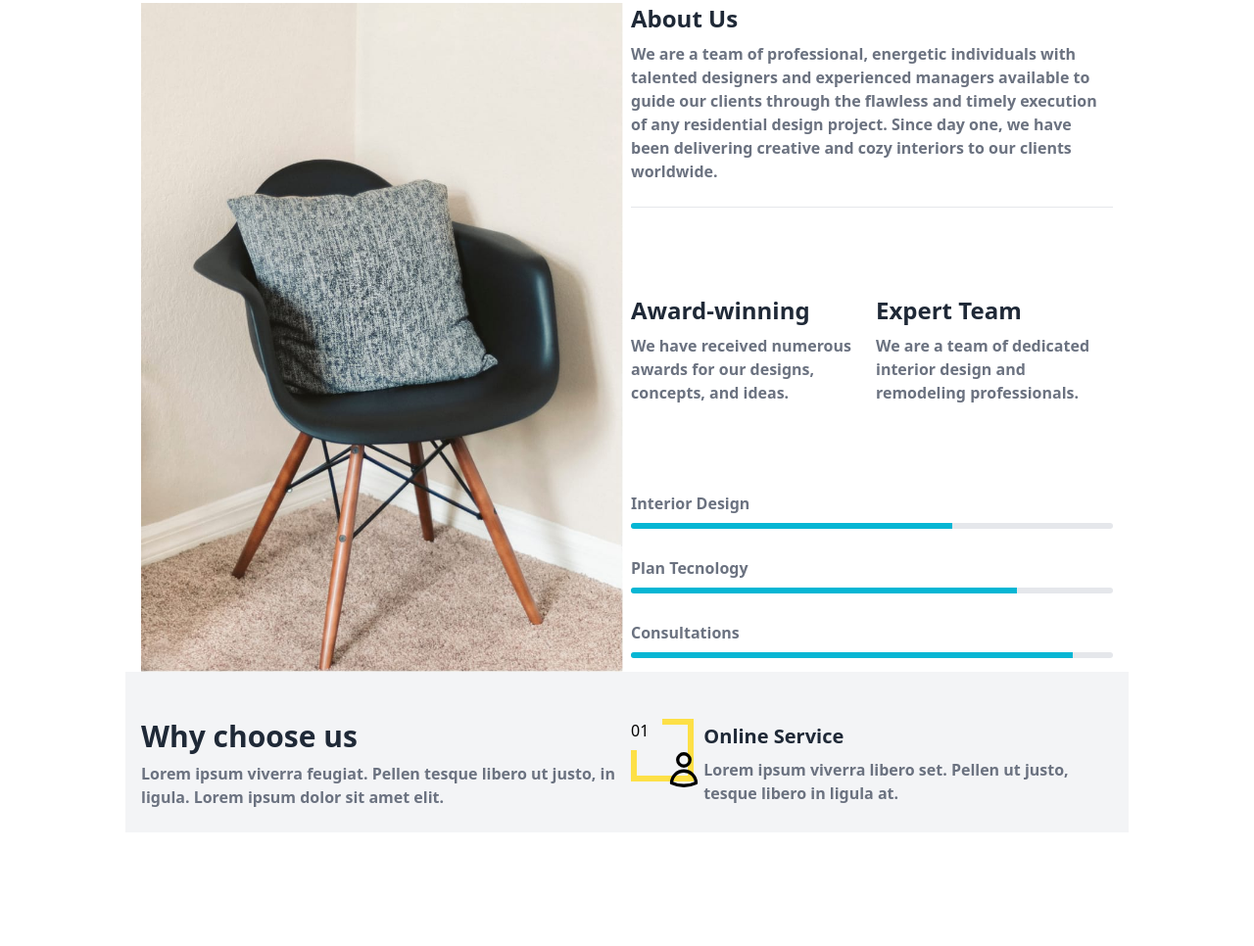
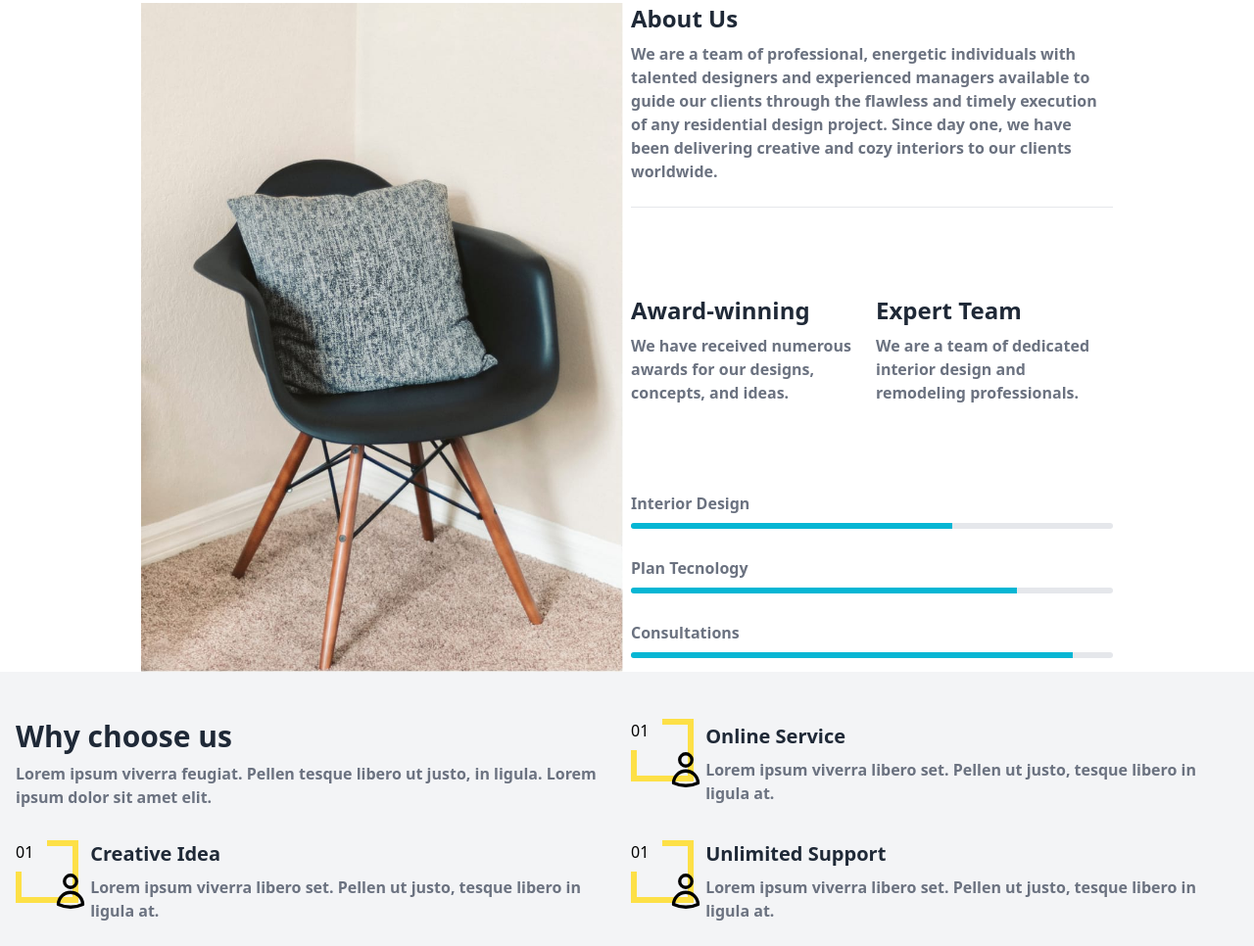
Before and after one commit to HeAkbari/living-room, a website: page src/index.html in a window 1280 px wide. Shown: the part 1005-1971 px from the top of the page at 98% size. Before the commit the page ends 1855 px from the top, so only its background shows below. Drawn offline with nearby package versions, Linux system fonts and the light colour scheme.

Commit message:
feat: create squre element

```diff
--- a/src/index.html
+++ b/src/index.html
@@ -150,18 +150,19 @@
   <main class="flex flex-col items-center h-full w-full">
     <section class="w-full relative px-4 max-w-5xl">
       <div class="w-full pt-12 grid grid-cols-1 md:grid-cols-2 md:gap-2">
-        <img src="./img/about-long1.jpg" alt="about-long1" class="aspect-square md:aspect-auto object-cover " />
+        <img src="./img/about-long1.jpg" alt="about-long1" class="aspect-square md:aspect-auto object-cover" />
 
         <div class="flex flex-col pt-12 w-full justify-between items-center md:pt-0">
           <!-- About Us -->
-          <div class="flex flex-col justify-center gap-2 items-center w-full ">
+          <div class="flex flex-col justify-center gap-2 items-center w-full">
             <h1 class="text-2xl font-bold w-full text-gray-800">About Us</h1>
             <span class="text-base font-semibold text-gray-500 w-full pb-6 border-b">We are a team of professional,
-              energetic individuals with talented
-              designers and experienced managers available to guide our clients
-              through the flawless and timely execution of any residential design
-              project. Since day one, we have been delivering creative and cozy
-              interiors to our clients worldwide.</span>
+              energetic individuals with
+              talented designers and experienced managers available to guide
+              our clients through the flawless and timely execution of any
+              residential design project. Since day one, we have been
+              delivering creative and cozy interiors to our clients
+              worldwide.</span>
           </div>
           <div class="flex flex-col sm:flex-row justify-between gap-2 pt-6 w-full">
             <!-- Award-winning / Expert Team -->
@@ -170,14 +171,14 @@
                 Award-winning
               </h1>
               <span class="text-base font-semibold text-gray-500 w-full">We have received numerous awards for our
-                designs, concepts, and
-                ideas.</span>
+                designs, concepts,
+                and ideas.</span>
             </div>
             <div class="flex flex-col justify-center gap-2 items-center w-full">
-              <h1 class="text-2xl font-bold w-full text-gray-800">Expert Team</h1>
-              <span class="text-base font-semibold text-gray-500 w-full">We are a team of dedicated interior
-                design
-                and
+              <h1 class="text-2xl font-bold w-full text-gray-800">
+                Expert Team
+              </h1>
+              <span class="text-base font-semibold text-gray-500 w-full">We are a team of dedicated interior design and
                 remodeling
                 professionals.</span>
             </div>
@@ -205,19 +206,23 @@
         </div>
       </div>
     </section>
-    <section class="w-full relative px-4 max-w-5xl bg-gray-100">
-      <div class="w-full pt-12 grid grid-cols-1 md:grid-cols-2 md:gap-2 ">
+    <section class="w-full relative px-4 bg-gray-100 mt-6">
+      <div class="w-full pt-12 grid grid-cols-1 md:grid-cols-2 md:gap-2">
         <!-- Why choose us -->
-        <div class="flex flex-col justify-center gap-2 items-center w-full ">
-          <h1 class="text-3xl font-bold w-full text-gray-800">Why choose us</h1>
-          <span class="text-base font-semibold text-gray-500 w-full pb-6">Lorem ipsum viverra feugiat. Pellen
-            tesque libero ut justo,
-            in ligula. Lorem ipsum dolor sit amet elit.</span>
+        <div class="flex flex-col justify-center gap-2 items-center w-full">
+          <h1 class="text-3xl font-bold w-full text-gray-800">
+            Why choose us
+          </h1>
+          <span class="text-base font-semibold text-gray-500 w-full pb-6">Lorem ipsum viverra feugiat. Pellen tesque
+            libero ut justo, in
+            ligula. Lorem ipsum dolor sit amet elit.</span>
         </div>
-        <div class="flex justify-start gap-5 w-full ">
+        <!-- 01/oneline Service -->
+        <div class="flex justify-start gap-5 w-full">
+          <!-- Squre -->
           <div class="w-16 h-16 relative">
             <div class="w-16 h-16 border-[6px] border-yellow-300 absolute"></div>
-            <div class="absolute w-8 h-8 bg-gray-100  top-0 left-0">01</div>
+            <div class="absolute w-8 h-8 bg-gray-100 top-0 left-0">01</div>
             <div class="absolute -bottom-2 -right-5">
               <svg xmlns="http://www.w3.org/2000/svg" fill="none" viewBox="0 0 24 24" stroke-width="2"
                 stroke="currentColor" class="w-10 h-10">
@@ -226,14 +231,67 @@
               </svg>
             </div>
           </div>
-          <div class="flex flex-col justify-center gap-2 items-center w-full ">
-            <h1 class="text-xl font-bold w-full text-gray-800">Online Service</h1>
+          <!-- text -->
+          <div class="flex flex-col justify-center gap-2 items-center w-full">
+            <h1 class="text-xl font-bold w-full text-gray-800">
+              Online Service
+            </h1>
             <span class="text-base font-semibold text-gray-500 w-full pb-6">Lorem ipsum viverra libero set. Pellen ut
-              justo, tesque libero in ligula at.
+              justo, tesque libero
+              in ligula at.
             </span>
           </div>
         </div>
-
+        <!-- 01/Creative Idea -->
+        <div class="flex justify-start gap-5 w-full">
+          <!-- squre -->
+          <div class="w-16 h-16 relative">
+            <div class="w-16 h-16 border-[6px] border-yellow-300 absolute"></div>
+            <div class="absolute w-8 h-8 bg-gray-100 top-0 left-0">01</div>
+            <div class="absolute -bottom-2 -right-5">
+              <svg xmlns="http://www.w3.org/2000/svg" fill="none" viewBox="0 0 24 24" stroke-width="2"
+                stroke="currentColor" class="w-10 h-10">
+                <path stroke-linecap="round" stroke-linejoin="round"
+                  d="M15.75 6a3.75 3.75 0 1 1-7.5 0 3.75 3.75 0 0 1 7.5 0ZM4.501 20.118a7.5 7.5 0 0 1 14.998 0A17.933 17.933 0 0 1 12 21.75c-2.676 0-5.216-.584-7.499-1.632Z" />
+              </svg>
+            </div>
+          </div>
+          <!-- text -->
+          <div class="flex flex-col justify-center gap-2 items-center w-full">
+            <h1 class="text-xl font-bold w-full text-gray-800">
+              Creative Idea
+            </h1>
+            <span class="text-base font-semibold text-gray-500 w-full pb-6">Lorem ipsum viverra libero set. Pellen ut
+              justo, tesque libero
+              in ligula at.
+            </span>
+          </div>
+        </div>
+        <!-- 01/Unlimited Support -->
+        <div class="flex justify-start gap-5 w-full">
+          <!-- squre -->
+          <div class="w-16 h-16 relative">
+            <div class="w-16 h-16 border-[6px] border-yellow-300 absolute"></div>
+            <div class="absolute w-8 h-8 bg-gray-100 top-0 left-0">01</div>
+            <div class="absolute -bottom-2 -right-5">
+              <svg xmlns="http://www.w3.org/2000/svg" fill="none" viewBox="0 0 24 24" stroke-width="2"
+                stroke="currentColor" class="w-10 h-10">
+                <path stroke-linecap="round" stroke-linejoin="round"
+                  d="M15.75 6a3.75 3.75 0 1 1-7.5 0 3.75 3.75 0 0 1 7.5 0ZM4.501 20.118a7.5 7.5 0 0 1 14.998 0A17.933 17.933 0 0 1 12 21.75c-2.676 0-5.216-.584-7.499-1.632Z" />
+              </svg>
+            </div>
+          </div>
+          <!-- text -->
+          <div class="flex flex-col justify-center gap-2 items-center w-full">
+            <h1 class="text-xl font-bold w-full text-gray-800">
+              Unlimited Support
+            </h1>
+            <span class="text-base font-semibold text-gray-500 w-full pb-6">Lorem ipsum viverra libero set. Pellen ut
+              justo, tesque libero
+              in ligula at.
+            </span>
+          </div>
+        </div>
       </div>
     </section>
   </main>
```
